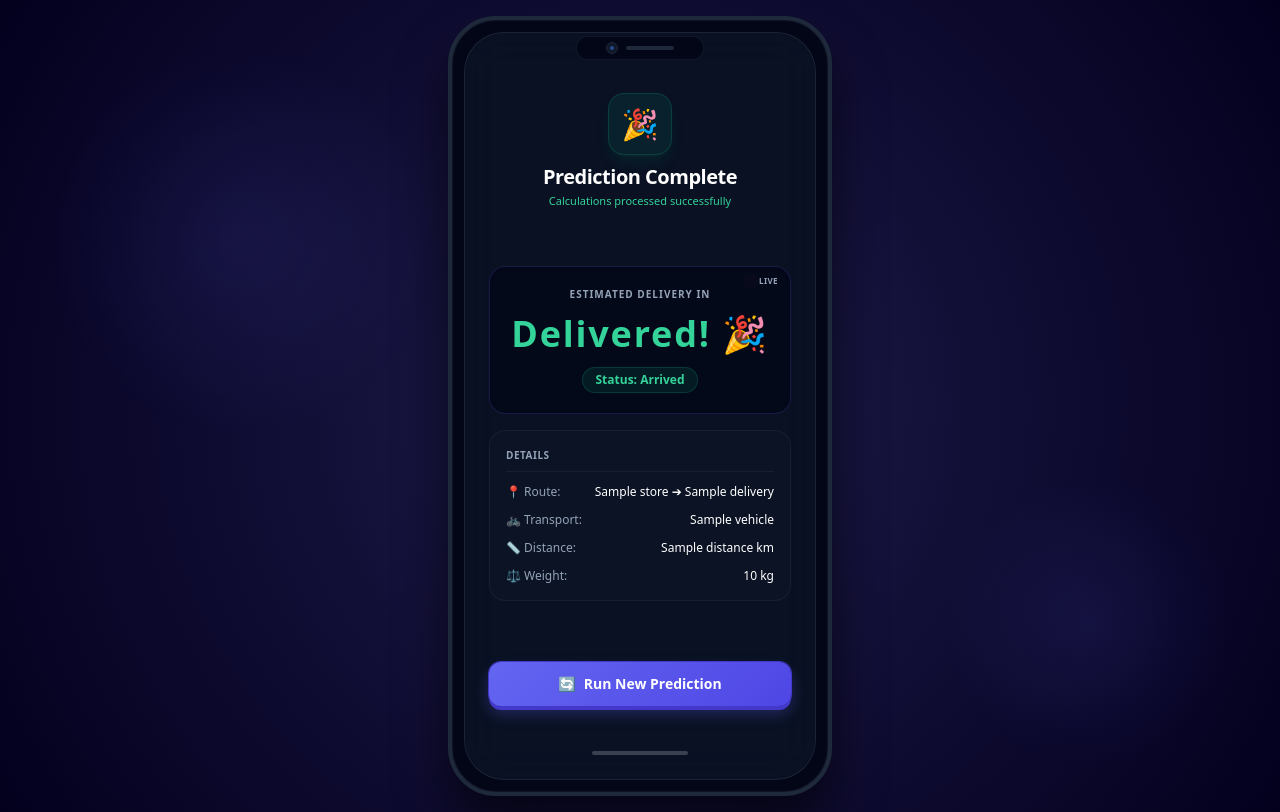
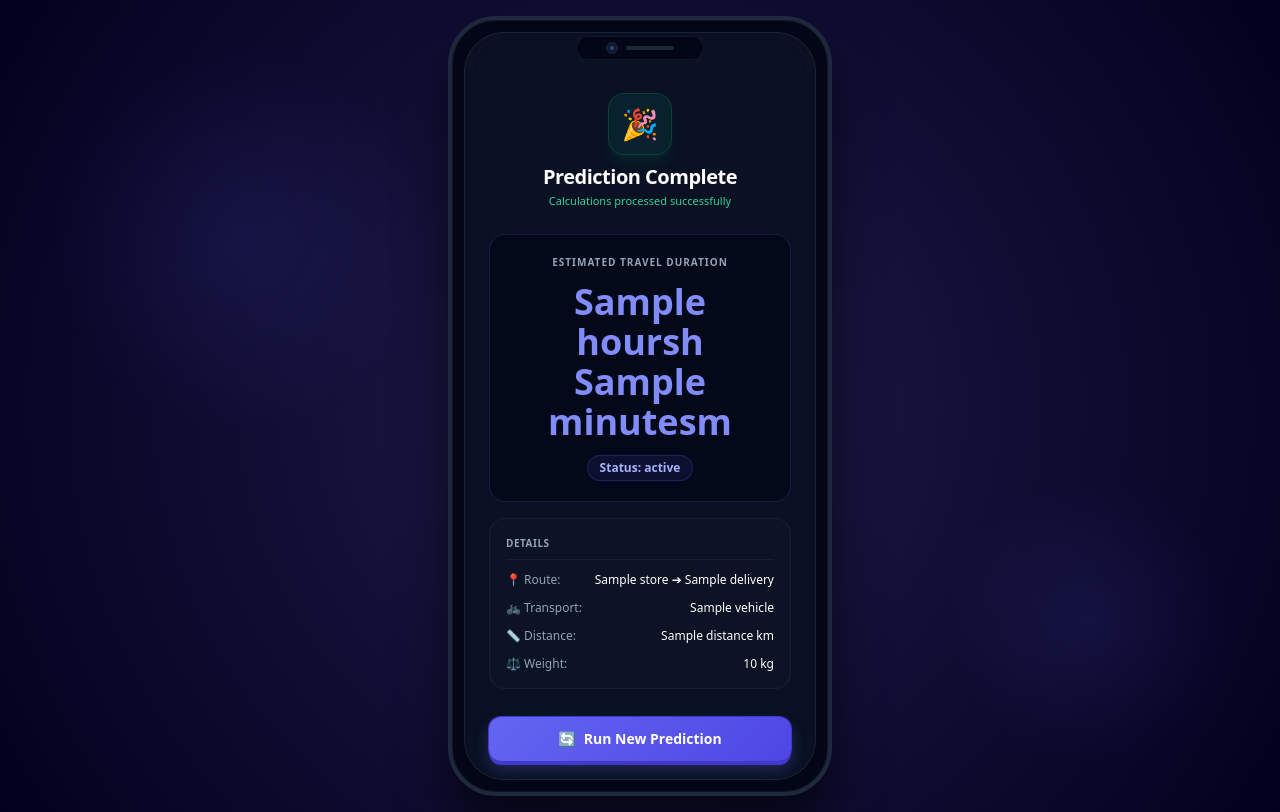
Before and after one commit to kavitha27c-droid/delivery-track, a Flask app: template templates/results.html in a window 1280 px wide. Run offline with Flask 3, Linux system fonts and the light colour scheme; the template is opened without the code that fills it: most values are stand-ins (such as "Sample title", 1, 10 or a date in 2020); some libraries are stand-ins or nearby versions.

Commit message:
Update results.html

```diff
--- a/templates/results.html
+++ b/templates/results.html
@@ -107,22 +107,15 @@
             <!-- Result Card Viewport -->
             <div class="my-6 space-y-4">
 
-                <!-- Live Ticking Countdown Display -->
+                <!-- Large Display for Predicted Delivery Time -->
                 <div class="bg-slate-950/60 p-5 rounded-2xl border border-indigo-500/20 text-center shadow-inner relative overflow-hidden">
-                    <div class="absolute top-2 right-3 flex items-center gap-1">
-                        <span class="w-2 h-2 rounded-full bg-red-500 animate-ping"></span>
-                        <span class="text-[8px] text-slate-400 font-bold uppercase tracking-wider">Live</span>
-                    </div>
-
-                    <p class="text-[10px] text-slate-400 uppercase tracking-widest font-bold">Estimated Delivery In</p>
-
-                    <!-- This ID is targeted by JS to tick down live -->
-                    <h1 id="live-timer" class="text-4xl font-extrabold text-indigo-400 my-3 tracking-wider">
-                        {{ result.hours }}h {{ result.minutes }}m 00s
+                    <p class="text-[10px] text-slate-400 uppercase tracking-widest font-bold">Estimated Travel Duration</p>
+                    <h1 class="text-4xl font-extrabold text-indigo-400 my-3">
+                        {{ result.hours }}h {{ result.minutes }}m
                     </h1>
 
                     <!-- Color-Coded Dynamic Status Badge -->
-                    <span id="status-badge" class="px-3 py-1 text-xs font-semibold rounded-full bg-indigo-500/10 border border-indigo-500/20 text-indigo-300 inline-block">
+                    <span class="px-3 py-1 text-xs font-semibold rounded-full bg-indigo-500/10 border border-indigo-500/20 text-indigo-300 inline-block">
                         Status: {{ result.status }}
                     </span>
                 </div>
@@ -162,26 +155,29 @@
         </div>
     </div>
 
-    <!-- JavaScript to power the dynamic 3D tilting & the live countdown -->
+    <!-- JavaScript to power the dynamic 3D tilting mechanics -->
     <script>
         const phone = document.getElementById('phone');
 
-        // --- 1. Dynamic 3D Tilt Mechanics ---
+        // Dynamic tilt mapping function
         document.addEventListener('mousemove', (e) => {
             const { clientX, clientY } = e;
             const centerX = window.innerWidth / 2;
             const centerY = window.innerHeight / 2;
 
+            // Calculate distance ratios relative to device screen midpoints (Max 12deg tilt)
             const rotateX = ((clientY - centerY) / centerY) * -12;
             const rotateY = ((clientX - centerX) / centerX) * 12;
 
             phone.style.transform = `rotateX(${rotateX}deg) rotateY(${rotateY}deg)`;
         });
 
+        // Softly reset layout rotation back to center position when mouse exits
         document.addEventListener('mouseleave', () => {
             phone.style.transform = 'rotateX(0deg) rotateY(0deg)';
         });
 
+        // Touch orientation support for physical mobile testing
         phone.addEventListener('touchmove', (e) => {
             if(e.touches.length === 1) {
                 const touch = e.touches[0];
@@ -196,41 +192,6 @@
         phone.addEventListener('touchend', () => {
             phone.style.transform = 'rotateX(0deg) rotateY(0deg)';
         });
-
-        // --- 2. Live Countdown Timer Logic ---
-        // Grab the initial total seconds sent from the Flask Output class
-        let totalSeconds = parseInt("{{ result.total_seconds }}") || 0;
-        const timerElement = document.getElementById('live-timer');
-        const statusBadge = document.getElementById('status-badge');
-
-        function startCountdown() {
-            const interval = setInterval(() => {
-                if (totalSeconds <= 0) {
-                    clearInterval(interval);
-                    timerElement.innerText = "Delivered! 🎉";
-                    timerElement.classList.replace('text-indigo-400', 'text-emerald-400');
-                    statusBadge.innerText = "Status: Arrived";
-                    statusBadge.className = "px-3 py-1 text-xs font-semibold rounded-full bg-emerald-500/10 border border-emerald-500/20 text-emerald-400 inline-block";
-                    return;
-                }
-
-                totalSeconds--;
-
-                // Calculate remaining hours, minutes, and seconds
-                const hours = Math.floor(totalSeconds / 3600);
-                const minutes = Math.floor((totalSeconds % 3600) / 60);
-                const seconds = totalSeconds % 60;
-
-                // Format numbers to always show double digits for seconds
-                const formattedSeconds = seconds < 10 ? '0' + seconds : seconds;
-
-                // Update UI text
-                timerElement.innerText = `${hours}h ${minutes}m ${formattedSeconds}s`;
-            }, 1000);
-        }
-
-        // Initialize the countdown when page loads
-        startCountdown();
     </script>
 </body>
 </html>
```
